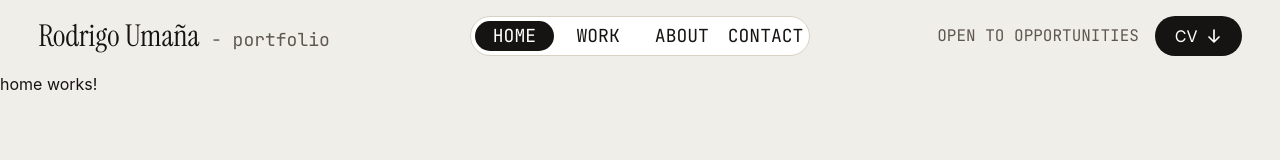
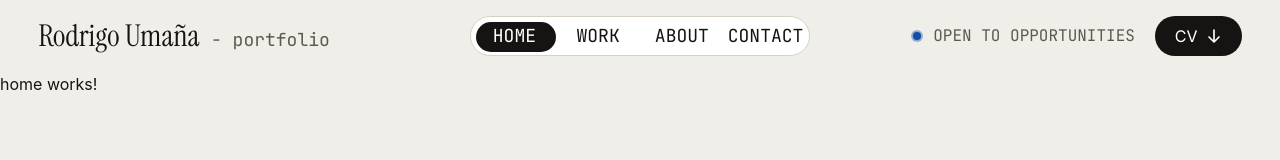
Before and after one commit to RodrigoUma04/portfolio, an Angular app: page /home in a window 1280 px wide. Shown: the top 160 px of the page. Built offline with nearby package versions, Linux system fonts and the light colour scheme.

Commit message:
Fix pill movement navigation and add ping animation to the header

```diff
--- a/src/app/components/mobile-nav/mobile-nav.html
+++ b/src/app/components/mobile-nav/mobile-nav.html
@@ -21,7 +21,13 @@
   </nav>
 
   <div class="flex flex-col items-center gap-4 pb-[5dvh]">
-    <span class="font-label text-muted text-base md:text-lg select-none">OPEN TO OPPORTUNITIES</span>
+    <span class="flex items-center gap-2.5 text-base font-label text-muted select-none">
+      <span class="relative flex items-center justify-center size-3">
+        <span class="absolute inline-flex size-full rounded-full bg-highlight opacity-40 animate-ping [animation-duration:2s]"></span>
+        <span class="relative inline-flex rounded-full size-2 bg-highlight"></span>
+      </span>
+      OPEN TO OPPORTUNITIES
+    </span>
     <a href="cv.pdf" download aria-label="Download CV as PDF" class="cv-button">
       CV
       <svg xmlns="http://www.w3.org/2000/svg" fill="none" viewBox="0 0 24 24" stroke-width="2.5" stroke="currentColor" class="size-4" aria-hidden="true">
--- a/src/app/components/mobile-nav/mobile-nav.ts
+++ b/src/app/components/mobile-nav/mobile-nav.ts
@@ -16,7 +16,6 @@ import gsap from 'gsap';
   selector: 'app-mobile-nav',
   imports: [RouterLink, RouterLinkActive],
   templateUrl: './mobile-nav.html',
-  styleUrl: './mobile-nav.scss',
   changeDetection: ChangeDetectionStrategy.OnPush,
   host: {
     '(touchstart)': 'onTouchStart($event)',
--- a/src/app/components/nav/nav.html
+++ b/src/app/components/nav/nav.html
@@ -1,6 +1,8 @@
 <nav class="nav-pill" aria-label="Main navigation">
+  <div #pill class="nav-indicator"></div>
   @for (link of links; track link.route) {
     <a
+      #navLink
       [routerLink]="link.route"
       routerLinkActive="active"
       #rla="routerLinkActive"
--- a/src/app/components/nav/nav.ts
+++ b/src/app/components/nav/nav.ts
@@ -1,20 +1,87 @@
-import { ChangeDetectionStrategy, Component } from '@angular/core';
-import {RouterLink, RouterLinkActive} from '@angular/router';
+import {
+  AfterViewInit,
+  ChangeDetectionStrategy,
+  Component,
+  DestroyRef,
+  ElementRef,
+  inject,
+  viewChild,
+  viewChildren,
+} from '@angular/core';
+import { takeUntilDestroyed } from '@angular/core/rxjs-interop';
+import { NavigationEnd, Router, RouterLink, RouterLinkActive } from '@angular/router';
+import gsap from 'gsap';
+import { filter } from 'rxjs';
 
 @Component({
   selector: 'app-nav',
-  imports: [
-    RouterLink,
-    RouterLinkActive
-  ],
+  imports: [RouterLink, RouterLinkActive],
   templateUrl: './nav.html',
   changeDetection: ChangeDetectionStrategy.OnPush,
 })
-export class Nav {
+export class Nav implements AfterViewInit {
   protected readonly links = [
     { label: 'HOME', route: '/home', exact: true },
     { label: 'WORK', route: '/work', exact: false },
     { label: 'ABOUT', route: '/about', exact: false },
     { label: 'CONTACT', route: '/contact', exact: false },
   ];
+
+  private readonly pillRef = viewChild.required<ElementRef<HTMLElement>>('pill');
+  private readonly navLinks = viewChildren<ElementRef<HTMLElement>>('navLink');
+  private readonly router = inject(Router);
+  private readonly destroyRef = inject(DestroyRef);
+  private previousActiveEl: HTMLElement | null = null;
+
+  ngAfterViewInit(): void {
+    setTimeout(() => this.movePill(false));
+
+    const nav = this.pillRef().nativeElement.parentElement!;
+    const ro = new ResizeObserver(() => this.movePill(false));
+    ro.observe(nav);
+    this.destroyRef.onDestroy(() => ro.disconnect());
+
+    this.router.events
+      .pipe(
+        filter(e => e instanceof NavigationEnd),
+        takeUntilDestroyed(this.destroyRef)
+      )
+      .subscribe(() => setTimeout(() => this.movePill(true)));
+  }
+
+  private movePill(animate: boolean): void {
+    const pill = this.pillRef().nativeElement;
+    const nav = pill.parentElement!;
+    const activeLink = this.navLinks().find(r => r.nativeElement.classList.contains('active'));
+
+    if (!activeLink) {
+      gsap.set(pill, { autoAlpha: 0 });
+      return;
+    }
+
+    const el = activeLink.nativeElement;
+    const navRect = nav.getBoundingClientRect();
+    const linkRect = el.getBoundingClientRect();
+
+    const pillProps = {
+      autoAlpha: 1,
+      x: linkRect.left - navRect.left,
+      y: linkRect.top - navRect.top,
+      width: linkRect.width,
+      height: linkRect.height,
+    };
+
+    if (animate) {
+      if (this.previousActiveEl && this.previousActiveEl !== el) {
+        gsap.to(this.previousActiveEl, { color: '#161412', duration: 0.3, ease: 'power3.inOut' });
+      }
+      gsap.to(el, { color: '#ffffff', duration: 0.3, ease: 'power3.inOut' });
+      gsap.to(pill, { ...pillProps, duration: 0.3, ease: 'power3.inOut' });
+    } else {
+      gsap.set(el, { color: '#ffffff' });
+      gsap.set(pill, pillProps);
+    }
+
+    this.previousActiveEl = el;
+  }
 }
--- a/src/app/layout/header/header.html
+++ b/src/app/layout/header/header.html
@@ -4,8 +4,14 @@
 
   <app-nav class="hidden lg:block w-[85%] justify-self-center"></app-nav>
 
-  <div class="hidden lg:flex gap-4 items-center justify-self-end">
-    <span class="text-base font-label text-muted select-none">OPEN TO OPPORTUNITIES</span>
+  <div class="hidden lg:flex gap-5 items-center justify-self-end">
+    <span class="flex items-center gap-2.5 text-base font-label text-muted select-none">
+      <span class="relative flex items-center justify-center size-3">
+        <span class="absolute inline-flex size-full rounded-full bg-highlight opacity-40 animate-ping [animation-duration:2s]"></span>
+        <span class="relative inline-flex rounded-full size-2 bg-highlight"></span>
+      </span>
+      OPEN TO OPPORTUNITIES
+    </span>
     <a href="cv.pdf" download aria-label="Download CV as PDF" class="cv-button">
       CV
       <svg xmlns="http://www.w3.org/2000/svg" fill="none" viewBox="0 0 24 24" stroke-width="2.5" stroke="currentColor" class="size-4" aria-hidden="true">
--- a/src/tailwind.css
+++ b/src/tailwind.css
@@ -41,18 +41,17 @@
 
   .nav-pill {
     @apply
-    flex items-center justify-around gap-1
+    relative flex items-center justify-around gap-1
     bg-white rounded-3xl p-1 h-[5dvh]
     border border-grey;
   }
 
+  .nav-indicator {
+    @apply absolute top-0 left-0 bg-primary rounded-3xl pointer-events-none opacity-0;
+  }
+
   .nav-link {
-    @apply font-label text-primary w-full h-full text-center text-lg content-center select-none transition-all duration-200 rounded-3xl;
-
-    &.active {
-      @apply
-      bg-primary text-white;
-    }
+    @apply relative z-10 font-label text-primary w-full h-full text-center text-lg content-center select-none rounded-3xl;
 
     &:hover:not(.active) {
       @apply bg-hover;
```
Also changed, not shown: src/app/components/mobile-nav/mobile-nav.scss (deleted), 1 other file (tests, documents, lock files or other folders).
